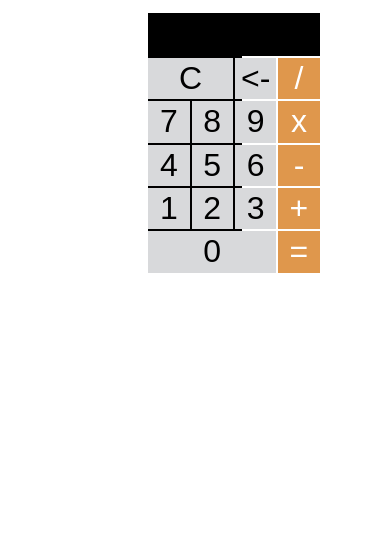
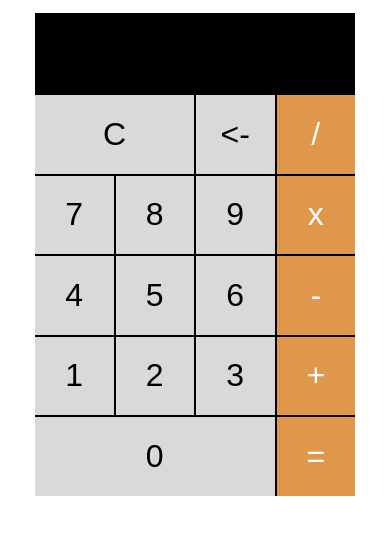
Before and after one commit to claretan44/cute-calculator, a plain HTML site: page index.html in a window 390 px wide. Shown: the part 58-592 px from the top of the page. Drawn offline with Linux system fonts and the light colour scheme.

Commit message:
added a min width line to make it responsive

```diff
--- a/style.css
+++ b/style.css
@@ -23,7 +23,8 @@
     margin-bottom: 1rem;
 }
 .calculator-wrapper{
-    width: 25%;
+    /*width: 25%;*/
+    width: min(320px,90%);
     margin: auto;
     display: grid;
     grid-template-columns: 1fr 1fr 1fr 1fr;
```
